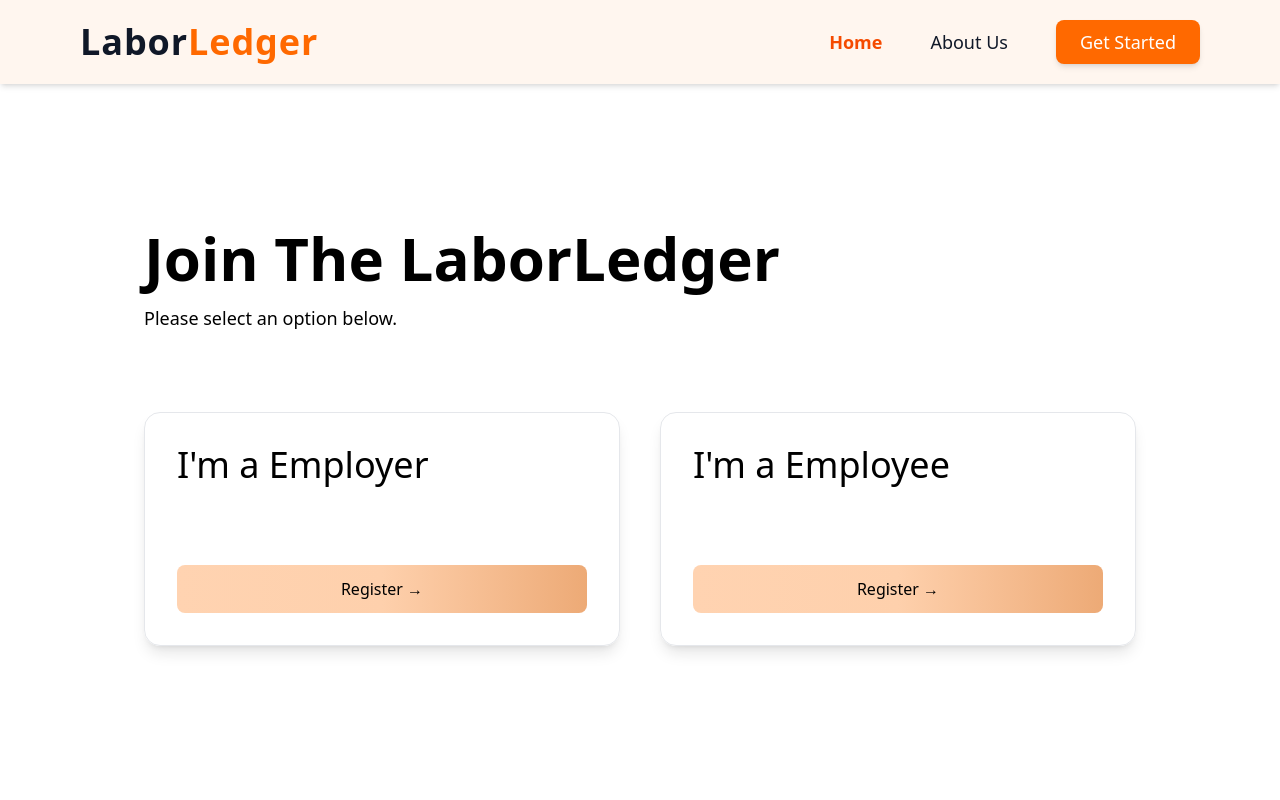
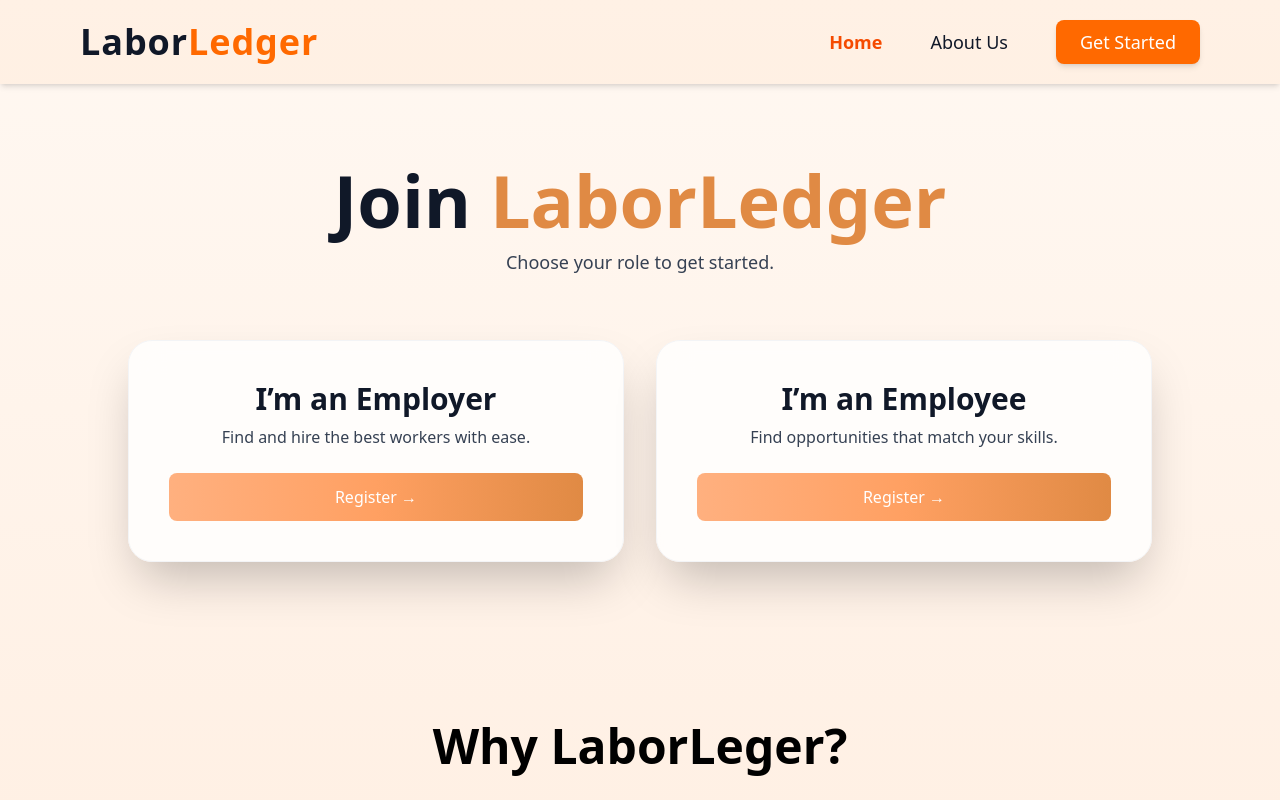
Before and after one commit to worker-dapp/laborledger_demo, a React (Vite) app: page / in a window 1280 px wide. Shown: the top 800 px of the page. Built offline with nearby package versions, Linux system fonts and the light colour scheme.

Commit message:
update landing page | add style

```diff
--- a/src/pages/LandingPage.jsx
+++ b/src/pages/LandingPage.jsx
@@ -6,38 +6,54 @@ import WhyLaborLadger from '../components/WhyLaborLadger'
 
 const LandingPage = () => {
   return (
-    <div className=''>
+    <div className="min-h-screen flex flex-col bg-gradient-to-b from-[#FFF8F2] to-[#FFE8D6]">
       <Navbar />
-      <div className='flex flex-col p-36 gap-20'>
-        <div className='flex flex-col gap-4'>
-          <h1 className='text-6xl font-semibold'>Join The LaborLedger</h1>
-          <h3 className='text-lg'>Please select an option below.</h3>
-        </div>
 
-        <div className="flex gap-10">
-          <div className="shadow-lg p-8 rounded-2xl border border-gray-200 w-full">
-            <h3 className="text-4xl">
-              I'm a Employer
+      {/* Main Content */}
+      <div className="flex flex-col items-center text-center px-6 py-20">
+        <h1 className="text-6xl md:text-7xl font-extrabold text-gray-900">
+          Join <span className="text-[#E08A44]">LaborLedger</span>
+        </h1>
+        <h3 className="text-lg text-gray-700 mt-3">
+          Choose your role to get started.
+        </h3>
+
+        {/* Cards Section */}
+        <div className="mt-16 grid grid-cols-1 md:grid-cols-2 gap-8 w-full max-w-5xl">
+
+          {/* Employer Card */}
+          <div className="p-10 rounded-3xl shadow-2xl border border-gray-100 bg-white/80 backdrop-blur-lg transition-all hover:shadow-2xl hover:scale-[1.03] flex flex-col items-center text-center">
+            <h3 className="text-2xl md:text-3xl font-semibold text-gray-900">
+              I’m an Employer
             </h3>
-            <Link to='/employerRegister'>
-              <button className="mt-20 bg-gradient-to-r from-[#FFD3B1] via-[#FED0AC] to-[#EDAA76] cursor-pointer px-4 py-3 rounded-lg w-full">
+            <p className="text-gray-700 mt-2 text-sm md:text-base">
+              Find and hire the best workers with ease.
+            </p>
+            <Link to='/employerRegister' className="w-full">
+              <button className="mt-6 bg-gradient-to-r from-[#FFB07F] via-[#FFA062] to-[#E08A44] text-white font-medium px-6 py-3 rounded-lg w-full transition-all hover:shadow-lg hover:brightness-110">
                 Register →
               </button>
             </Link>
           </div>
 
-          <div className="shadow-lg p-8 rounded-2xl border border-gray-200 w-full">
-            <h3 className="text-4xl">
-              I'm a Employee
+          {/* Employee Card */}
+          <div className="p-10 rounded-3xl shadow-2xl border border-gray-100 bg-white/80 backdrop-blur-lg transition-all hover:shadow-2xl hover:scale-[1.03] flex flex-col items-center text-center">
+            <h3 className="text-2xl md:text-3xl font-semibold text-gray-900">
+              I’m an Employee
             </h3>
-            <Link to='/employeeRegister'>
-              <button className="mt-20 bg-gradient-to-r from-[#FFD3B1] via-[#FED0AC] to-[#EDAA76] cursor-pointer px-4 py-3 rounded-lg w-full">
+            <p className="text-gray-700 mt-2 text-sm md:text-base">
+              Find opportunities that match your skills.
+            </p>
+            <Link to='/employeeRegister' className="w-full">
+              <button className="mt-6 bg-gradient-to-r from-[#FFB07F] via-[#FFA062] to-[#E08A44] text-white font-medium px-6 py-3 rounded-lg w-full transition-all hover:shadow-lg hover:brightness-110">
                 Register →
               </button>
             </Link>
           </div>
+
         </div>
       </div>
+
       <WhyLaborLadger />
       <Footer />
     </div>
```
